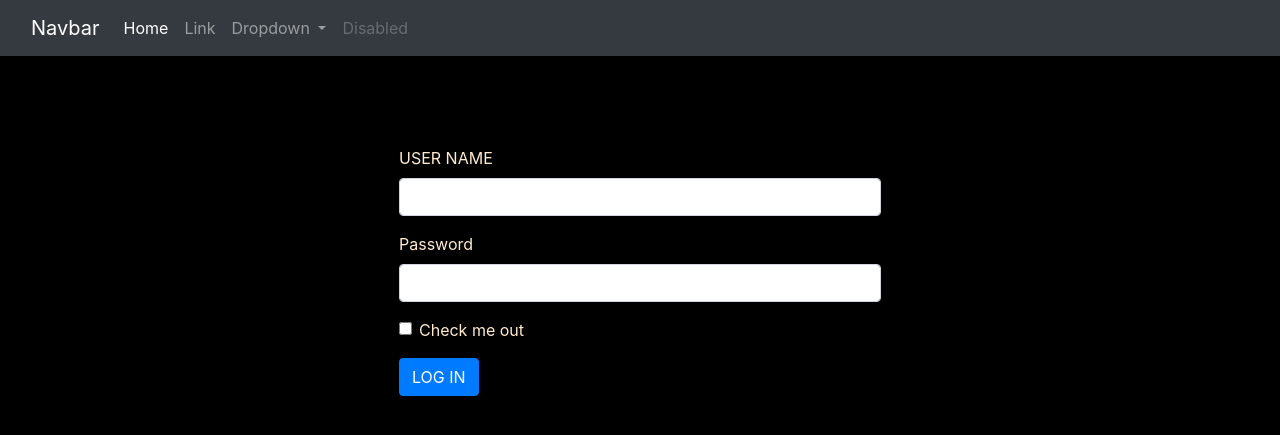
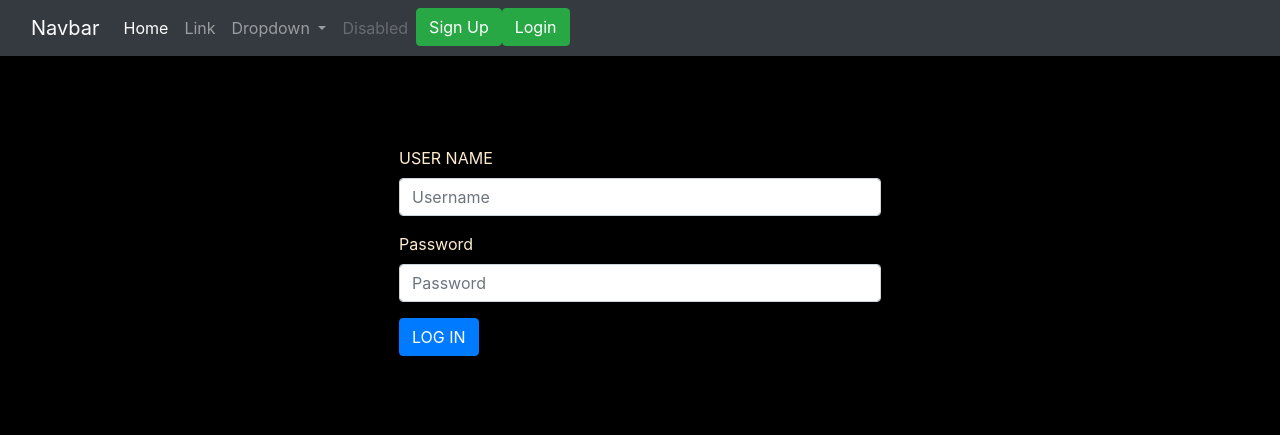
Before and after one commit to Anupam96786/AmbulanceFinder, a Django app: page /accounts/login/ in a window 1280 px wide. Shown: the top 435 px of the page. Run offline with Django 3.2, Linux system fonts and the light colour scheme; some libraries are stand-ins or nearby versions.

Commit message:
jinja added

```diff
--- a/accounts/templates/login.html
+++ b/accounts/templates/login.html
@@ -1,73 +1,23 @@
-<html lang="en">
+{% extends 'base.html' %}
 
-<head>
-    <meta charset="UTF-8">
-    <meta name="viewport" content="width=device-width, initial-scale=1.0">
-    <title>Document</title>
-    <link rel="stylesheet" href="https://stackpath.bootstrapcdn.com/bootstrap/4.5.2/css/bootstrap.min.css"
-        integrity="sha384-JcKb8q3iqJ61gNV9KGb8thSsNjpSL0n8PARn9HuZOnIxN0hoP+VmmDGMN5t9UJ0Z" crossorigin="anonymous">
-</head>
+{% block title %}
+Login
+{% endblock %}
 
-<body style="background-color: black;">
-    <nav class="navbar navbar-expand-lg navbar-dark bg-dark">
-        <div class="container-fluid">
-            <a class="navbar-brand" href="#">Navbar</a>
-            <button class="navbar-toggler" type="button" data-bs-toggle="collapse"
-                data-bs-target="#navbarSupportedContent" aria-controls="navbarSupportedContent" aria-expanded="false"
-                aria-label="Toggle navigation">
-                <span class="navbar-toggler-icon"></span>
-            </button>
-            <div class="collapse navbar-collapse" id="navbarSupportedContent">
-                <ul class="navbar-nav me-auto mb-2 mb-lg-0">
-                    <li class="nav-item">
-                        <a class="nav-link active" aria-current="page" href="#">Home</a>
-                    </li>
-                    <li class="nav-item">
-                        <a class="nav-link" href="#">Link</a>
-                    </li>
-                    <li class="nav-item dropdown">
-                        <a class="nav-link dropdown-toggle" href="#" id="navbarDropdown" role="button"
-                            data-bs-toggle="dropdown" aria-expanded="false">
-                            Dropdown
-                        </a>
-                        <ul class="dropdown-menu" aria-labelledby="navbarDropdown">
-                            <li><a class="dropdown-item" href="#">Action</a></li>
-                            <li><a class="dropdown-item" href="#">Another action</a></li>
-                            <li>
-                                <hr class="dropdown-divider">
-                            </li>
-                            <li><a class="dropdown-item" href="#">Something else here</a></li>
-                        </ul>
-                    </li>
-                    <li class="nav-item">
-                        <a class="nav-link disabled" href="#" tabindex="-1" aria-disabled="true">Disabled</a>
-                    </li>
-                </ul>
-
-            </div>
-        </div>
-    </nav>
+{% block body %}
 <div class="container" style="margin-top: 7%;max-width: 40%; color: blanchedalmond;">
     <form method="POST">
         {% csrf_token %}
         <div class="mb-3">
             <label for="exampleInputEmail1" class="form-label">USER NAME</label>
-                <input type="text" class="form-control" id="exampleInputEmail1" name="username">
+            <input type="text" class="form-control" id="exampleInputEmail1" name="username" placeholder="Username">
 
         </div>
         <div class="mb-3">
             <label for="exampleInputPassword1" class="form-label">Password</label>
-                <input type="password" class="form-control" id="exampleInputPassword1" name="password">
-            </div>
-            <div class="mb-3 form-check">
-                <input type="checkbox" class="form-check-input" id="exampleCheck1">
-                <label class="form-check-label" for="exampleCheck1">Check me out</label>
+            <input type="password" class="form-control" id="exampleInputPassword1" name="password" placeholder="Password">
         </div>
         <button type="submit" class="btn btn-primary">LOG IN</button>
     </form>
 </div>
-
-
-</body>
-
-</html>
+{% endblock %}
--- a/templates/base.html
+++ b/templates/base.html
@@ -0,0 +1,74 @@
+<!doctype html>
+<html lang="en">
+
+<head>
+    <meta charset="UTF-8">
+    <meta name="viewport" content="width=device-width, initial-scale=1.0">
+    <title>
+        {% block title %}
+        {% endblock %}
+    </title>
+    <link rel="stylesheet" href="https://stackpath.bootstrapcdn.com/bootstrap/4.5.2/css/bootstrap.min.css"
+        integrity="sha384-JcKb8q3iqJ61gNV9KGb8thSsNjpSL0n8PARn9HuZOnIxN0hoP+VmmDGMN5t9UJ0Z" crossorigin="anonymous">
+    {% block css %}
+    {% endblock %}
+</head>
+
+<body style="background-color: black;">
+    <nav class="navbar navbar-expand-lg navbar-dark bg-dark">
+        <div class="container-fluid">
+            <a class="navbar-brand" href="#">Navbar</a>
+            <button class="navbar-toggler" type="button" data-bs-toggle="collapse"
+                data-bs-target="#navbarSupportedContent" aria-controls="navbarSupportedContent" aria-expanded="false"
+                aria-label="Toggle navigation">
+                <span class="navbar-toggler-icon"></span>
+            </button>
+            <div class="collapse navbar-collapse" id="navbarSupportedContent">
+                <ul class="navbar-nav me-auto mb-2 mb-lg-0">
+                    <li class="nav-item">
+                        <a class="nav-link active" aria-current="page" href="#">Home</a>
+                    </li>
+                    <li class="nav-item">
+                        <a class="nav-link" href="#">Link</a>
+                    </li>
+                    <li class="nav-item dropdown">
+                        <a class="nav-link dropdown-toggle" href="#" id="navbarDropdown" role="button"
+                            data-bs-toggle="dropdown" aria-expanded="false">
+                            Dropdown
+                        </a>
+                        <ul class="dropdown-menu" aria-labelledby="navbarDropdown">
+                            <li><a class="dropdown-item" href="#">Action</a></li>
+                            <li><a class="dropdown-item" href="#">Another action</a></li>
+                            <li>
+                                <hr class="dropdown-divider">
+                            </li>
+                            <li><a class="dropdown-item" href="#">Something else here</a></li>
+                        </ul>
+                    </li>
+                    <li class="nav-item">
+                        <a class="nav-link disabled" href="#" tabindex="-1" aria-disabled="true">Disabled</a>
+                    </li>
+                    {% if user.is_authenticated %}
+                    <li class="nav-item">
+                        <a type="button" class="btn btn-danger" href="/accounts/logout">Logout</a>
+                    </li>
+                    {% else %}
+                    <li class="nav-item">
+                        <a type="button" class="btn btn-success" href="/accounts/users/signup/">Sign Up</a>
+                    </li>
+                    <li class="nav-item">
+                        <a type="button" class="btn btn-success" href="/accounts/login">Login</a>
+                    </li>
+                    {% endif %}
+                </ul>
+
+            </div>
+        </div>
+    </nav>
+    {% block body %}
+    {% endblock %}
+    {% block js %}
+    {% endblock %}
+</body>
+
+</html>
```
Also changed, not shown: templates/home.html (+13 -51 lines). Lines whose indentation alone changed are shown as unchanged.
